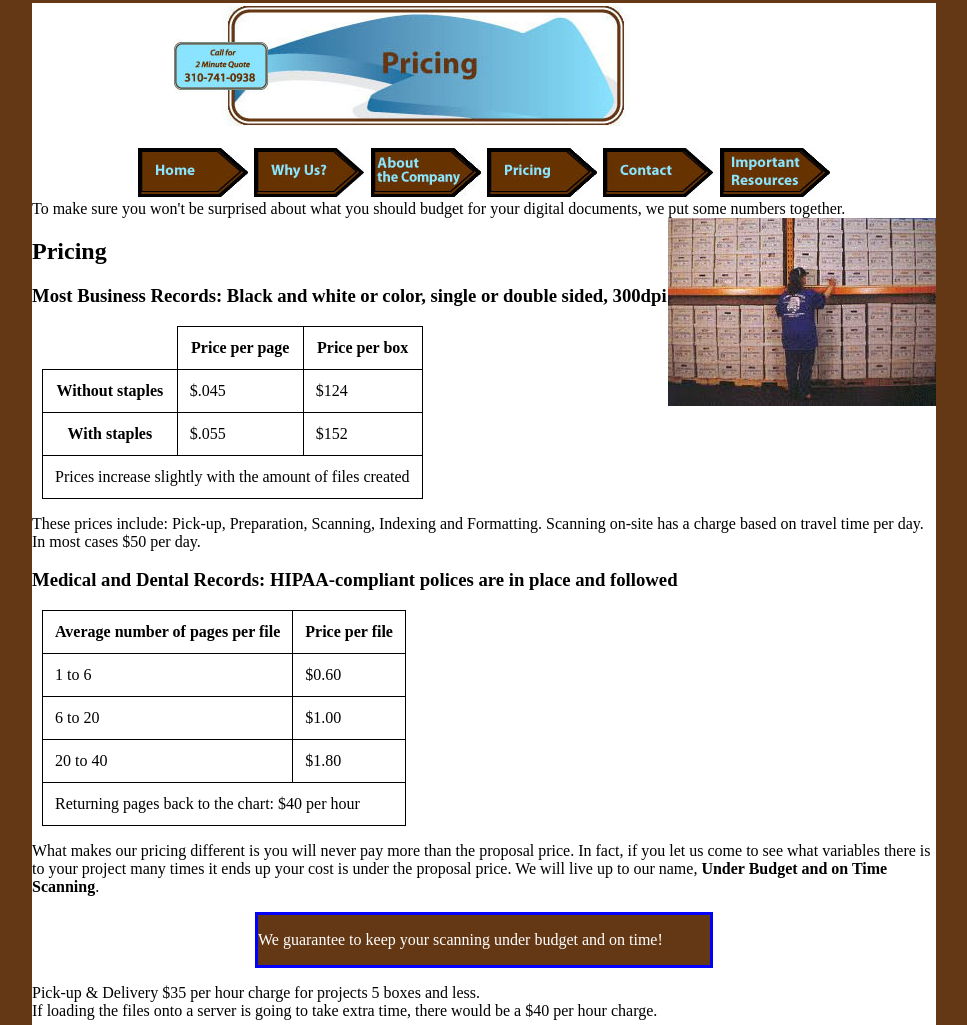
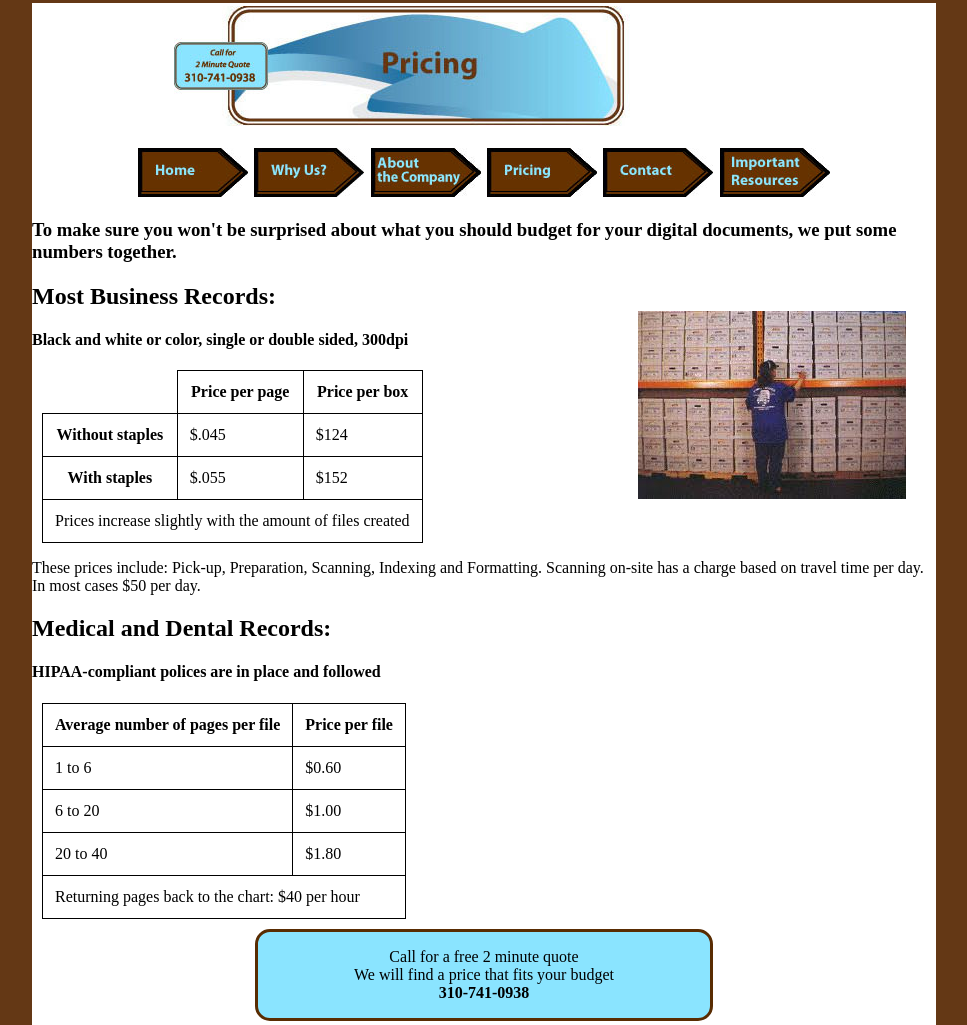
Before and after one commit to poweredhoward/ScanningSite, a plain HTML site: page pricing.html in a window 1280 px wide. Shown: the part 15-1040 px from the top of the page, without its empty margins (156-1123 px from the left). Drawn offline with Linux system fonts and the light colour scheme.

Commit message:
Added h elements and fixed colors

```diff
--- a/pricing.html
+++ b/pricing.html
@@ -18,15 +18,16 @@
    /* margin: auto;*/
     }
 
-    #guarantee{
-    	border-color: blue;
+    .guarantee{
+    	border-color: #592C02;
     	border-style: solid;
-    	background-color: #643815;
+    	background-color: #8AE4FF;
+    	border-radius: 15px;
 /*    	display: inline-block;
 */    	border-width: 3px;
     	margin: 0 auto;
     	width: 50%;
-
+    	text-align: center;
 
     }
 
@@ -65,14 +66,15 @@
     </Table>
 
     <span>
-    	To make sure you won't be surprised about what you should budget for your digital documents, we put some numbers together.
-    	<img src = "images/boxes.jpg" style = "float: right;">
+    	<h3>To make sure you won't be surprised about what you should budget for your digital documents, we put some numbers together.</h3>
+    	<img src = "images/boxes.jpg" style = "float: right; padding: 30px">
     </span>
 
-    <h2>Pricing</h2>
+
     <div>
 
-    	<h3><b>Most Business Records:</b> Black and white or color, single or double sided, 300dpi</h3>
+    	<h2>Most Business Records:</h2>
+    	<h4> Black and white or color, single or double sided, 300dpi</h4>
 
 
     	<table id = "medical">
@@ -87,7 +89,8 @@
 			Pick-up, Preparation, Scanning, Indexing and Formatting. Scanning on-site has a charge based on travel time per day. In most cases $50 per day.
 		</p>
 
-		<h3><b>Medical and Dental Records:</b> HIPAA-compliant polices are in place and followed</h3>
+		<h2>Medical and Dental Records:</h2>
+		<h4>HIPAA-compliant polices are in place and followed</h4>
 
 
 		<table id = "medical">
@@ -97,10 +100,16 @@
 			<tr><td>20 to 40</td><td>$1.80</td></tr>
 			<tr><td colspan = 2>Returning pages back to the chart: $40 per hour</td></tr>
 		</table>
+
+		<div class = "guarantee">
+			<p>Call for a free 2 minute quote<br>We will find a price that fits your budget<br><b>310-741-0938</b></p>
+
+		</div>
+
 		<p>What makes our pricing different is you will never pay more than the proposal price. In fact, if you let us come to see what variables there is to your project many times it ends up your cost is under the proposal price. We will live up to our name, <b>Under Budget and on Time Scanning</b>. </p>
 
-		<div id = "guarantee">
-			<p style = "color: white;">We guarantee to keep your scanning under budget and on time!</p>
+		<div class = "guarantee">
+			<p>We guarantee to keep your scanning under budget and on time!</p>
 		</div>
 
 		<p>
```
